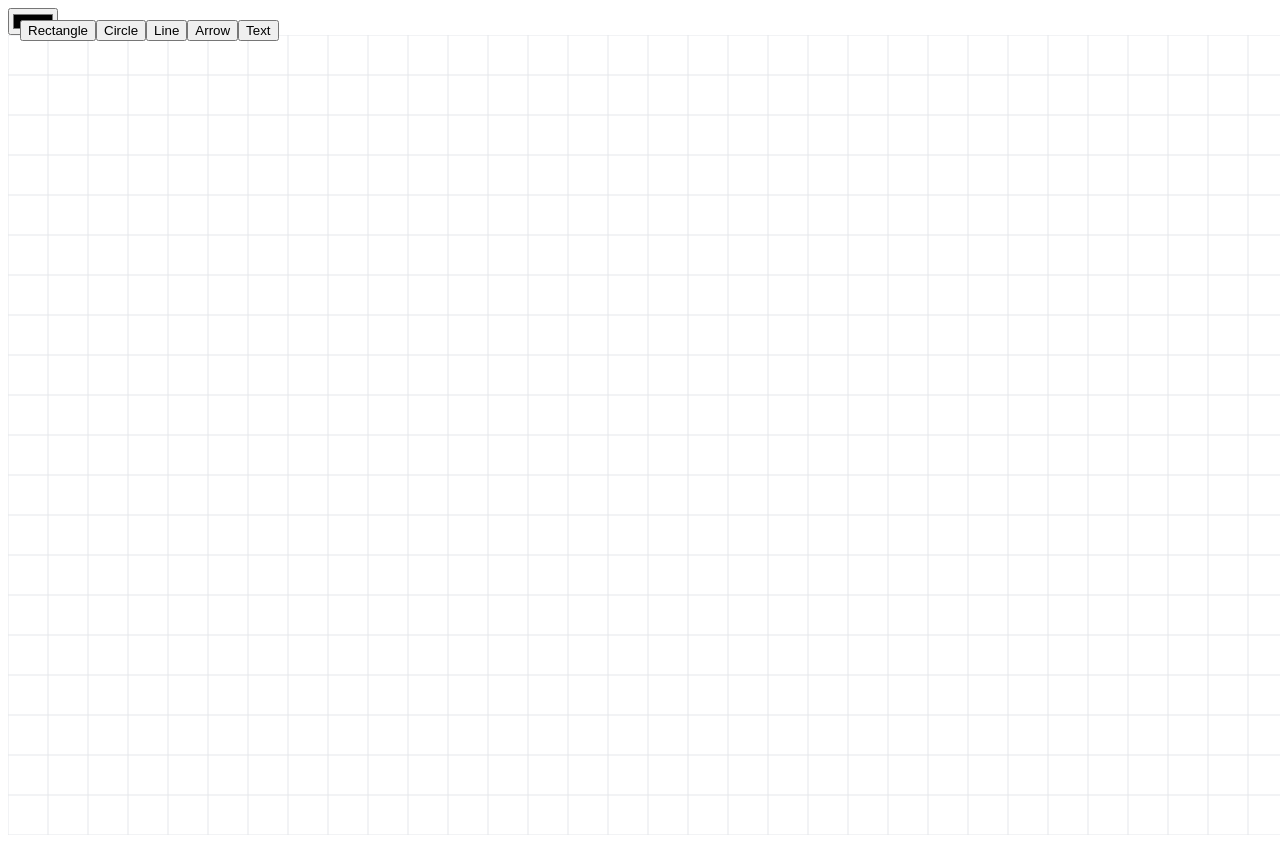
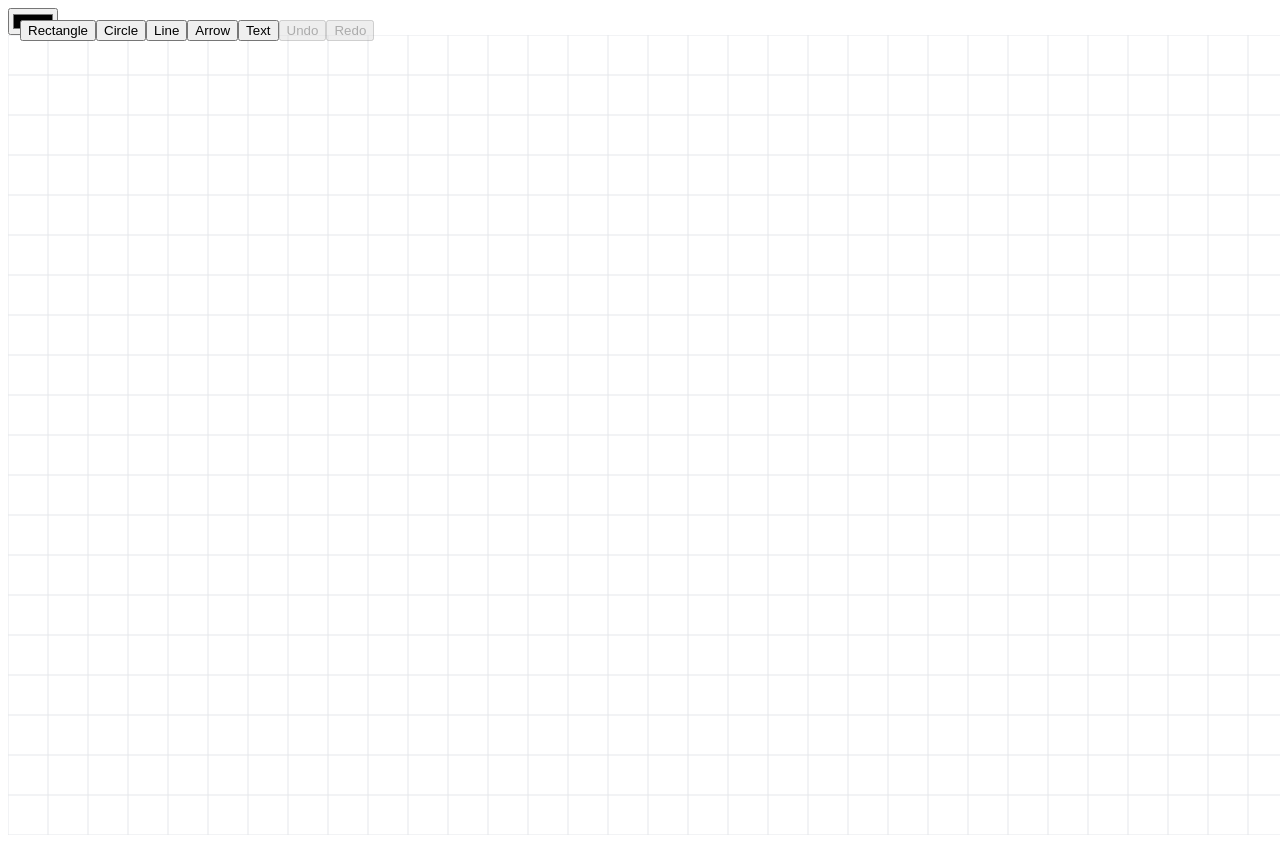
Before and after one commit to controlcoder/Sketch-Velvet, a React (Vite) app in the folder client/: page / in a window 1280 px wide. Built offline with nearby package versions, Linux system fonts and the light colour scheme.

Commit message:
implement undo/redo functionality

```diff
--- a/client/src/components/Canvas/Canvas.tsx
+++ b/client/src/components/Canvas/Canvas.tsx
@@ -1,5 +1,4 @@
 import { useCallback, useEffect, useLayoutEffect, useRef, useState } from "react";
-
 import { renderScene } from "./Renderer";
 import { panCamera, zoomCamera } from "./Camera";
 
@@ -11,6 +10,7 @@ import type {
   CircleElement,
   LineElement,
 } from "./types";
+import { useHistory } from "../../hooks/useHistory";
 
 export default function Canvas() {
   const canvasRef = useRef<HTMLCanvasElement | null>(null);
@@ -31,6 +31,10 @@ export default function Canvas() {
     null,
   );
 
+  const { undo, redo, canUndo, canRedo, setElementsWithHistory } = useHistory(
+    setElements,
+  );
+
   const isPanning = useRef(false);
 
   const lastMouse = useRef({
@@ -47,36 +51,6 @@ export default function Canvas() {
     y: number;
     value: string;
   } | null>(null);
-
-  useEffect(() => {
-    const canvas = canvasRef.current;
-    if (!canvas) return;
-
-    const resize = () => {
-      canvas.width = window.innerWidth;
-      canvas.height = window.innerHeight;
-
-      redraw();
-    };
-
-    resize();
-
-    window.addEventListener("resize", resize);
-
-    return () => {
-      window.removeEventListener("resize", resize);
-    };
-  }, []);
-
-  useEffect(() => {
-    redraw();
-  }, [camera, elements, drawingElement]);
-
-  useLayoutEffect(() => {
-    if (!textEditor || !textAreaRef || !textAreaRef.current) return;
-
-    textAreaRef.current.focus();
-  }, [textEditor]);
 
   const redraw = () => {
     const canvas = canvasRef.current;
@@ -198,7 +172,7 @@ export default function Canvas() {
         stroke: strokeColor,
       };
 
-      setElements((el) => [...el, textElement]);
+      setElementsWithHistory((el) => [...el, textElement]);
       setTool("select");
 
       return null;
@@ -259,7 +233,7 @@ export default function Canvas() {
     isPanning.current = false;
 
     if (drawingElement) {
-      setElements((prev) => [...prev, drawingElement]);
+      setElementsWithHistory((prev) => [...prev, drawingElement]);
 
       setDrawingElement(null);
     }
@@ -269,6 +243,56 @@ export default function Canvas() {
     e.stopPropagation();
     setCamera((prev) => zoomCamera(prev, e.deltaY));
   };
+
+  useEffect(() => {
+    const handleKeyDown = (e: KeyboardEvent) => {
+      if (e.target instanceof HTMLTextAreaElement) return; // don't fire while typing
+
+      if ((e.ctrlKey || e.metaKey) && e.key === "z") {
+        e.preventDefault();
+        if (e.shiftKey) redo();
+        else undo();
+      }
+
+      if ((e.ctrlKey || e.metaKey) && e.key === "y") {
+        e.preventDefault();
+        redo();
+      }
+    };
+
+    window.addEventListener("keydown", handleKeyDown);
+    return () => window.removeEventListener("keydown", handleKeyDown);
+  }, [undo, redo]);
+
+  useEffect(() => {
+    const canvas = canvasRef.current;
+    if (!canvas) return;
+
+    const resize = () => {
+      canvas.width = window.innerWidth;
+      canvas.height = window.innerHeight;
+
+      redraw();
+    };
+
+    resize();
+
+    window.addEventListener("resize", resize);
+
+    return () => {
+      window.removeEventListener("resize", resize);
+    };
+  }, []);
+
+  useEffect(() => {
+    redraw();
+  }, [camera, elements, drawingElement]);
+
+  useLayoutEffect(() => {
+    if (!textEditor || !textAreaRef || !textAreaRef.current) return;
+
+    textAreaRef.current.focus();
+  }, [textEditor]);
 
   return (
     <>
@@ -289,6 +313,13 @@ export default function Canvas() {
         <button onClick={() => setTool("arrow")}>Arrow</button>
 
         <button onClick={() => setTool("text")}>Text</button>
+
+        <button onClick={undo} disabled={!canUndo}>
+          Undo
+        </button>
+        <button onClick={redo} disabled={!canRedo}>
+          Redo
+        </button>
       </div>
 
       <input
--- /dev/null
+++ b/client/src/hooks/useHistory.ts
@@ -0,0 +1,69 @@
+import { useCallback, useRef, useState, type Dispatch, type SetStateAction } from "react";
+import type { CanvasElement } from "../components/Canvas/types";
+
+export function useHistory(setElements: Dispatch<SetStateAction<CanvasElement[]>>) {
+  const historyRef = useRef<{
+    past: CanvasElement[][];
+    present: CanvasElement[];
+    future: CanvasElement[][];
+  }>({ past: [], present: [], future: [] });
+
+  const [canUndo, setCanUndo] = useState(false);
+  const [canRedo, setCanRedo] = useState(false);
+
+  const undo = useCallback(() => {
+    const { past, present, future } = historyRef.current;
+    if (past.length === 0) return;
+
+    historyRef.current = {
+      past: past.slice(0, -1),
+      present: past[past.length - 1],
+      future: [present, ...future],
+    };
+
+    setCanUndo(historyRef.current.past.length > 0);
+    setCanRedo(historyRef.current.future.length > 0);
+
+    setElements(historyRef.current.present);
+  }, []);
+
+  const redo = useCallback(() => {
+    const { past, present, future } = historyRef.current;
+    if (future.length === 0) return;
+
+    historyRef.current = {
+      past: [...past, present],
+      present: future[0],
+      future: future.slice(1),
+    };
+
+    setCanUndo(historyRef.current.past.length > 0);
+    setCanRedo(historyRef.current.future.length > 0);
+
+    setElements(historyRef.current.present);
+  }, []);
+
+  const setElementsWithHistory = useCallback(
+    (
+      updater: CanvasElement[] | ((prev: CanvasElement[]) => CanvasElement[]),
+    ) => {
+      setElements((prev) => {
+        const next = typeof updater === "function" ? updater(prev) : updater;
+
+        historyRef.current = {
+          past: [...historyRef.current.past, prev],
+          present: next,
+          future: [],
+        };
+
+        setCanUndo(historyRef.current.past.length > 0);
+        setCanRedo(historyRef.current.future.length > 0);
+
+        return next;
+      });
+    },
+    [],
+  );
+
+  return { canUndo, canRedo, historyRef, undo, redo, setElementsWithHistory };
+}
```
